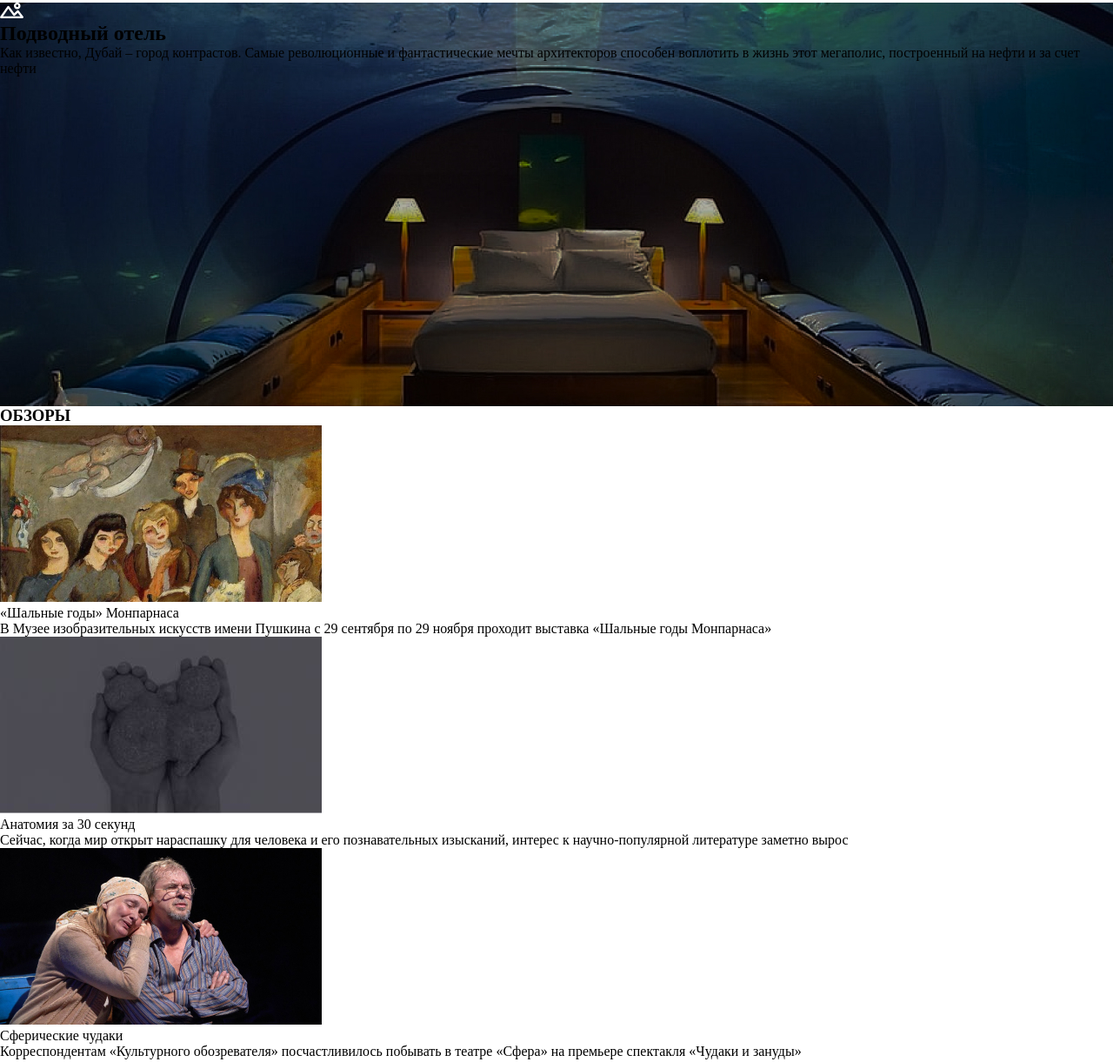
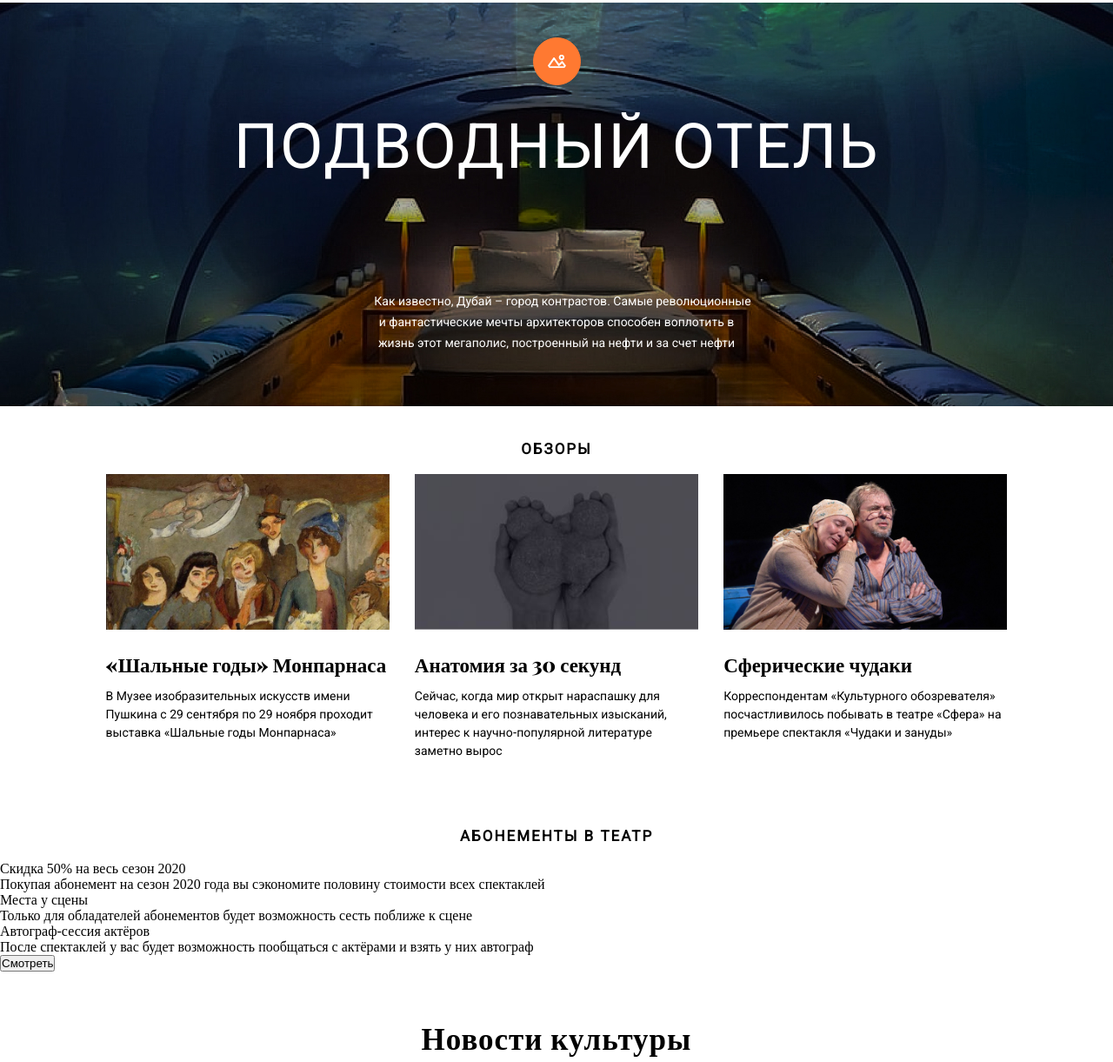
Before and after one commit to MrHaid1/HtmlAcademy, a plain HTML site: page index.html in a window 1280 px wide. Shown: the part 200-1421 px from the top of the page at 87% size. Drawn offline with nearby package versions, Linux system fonts and the light colour scheme.

Commit message:
add css style

```diff
--- a/index.html
+++ b/index.html
@@ -5,6 +5,7 @@
     <title>Новоти культуры</title>
     <link href="https://fonts.googleapis.com/css?family=Playfair+Display|Roboto&display=swap" rel="stylesheet">
     <link href="https://fonts.googleapis.com/css?family=Playfair+Display:900&display=swap" rel="stylesheet">
+    <link href="https://fonts.googleapis.com/css?family=Roboto&display=swap" rel="stylesheet">
     <link rel="stylesheet" href="style.css">
 </head>
 <body>
@@ -40,51 +41,28 @@
         <div class="overview">
             <div class="overview__item">
                 <a href="#" class="overview__link">
-                    <img src="img/ow1.jpg" alt="ow1">
-                </a>
-            </div>
-            <div class="overview__item">
-                <a href="#" class="overview__link">
+                    <img src="img/ow1.jpg" alt="ow1" class="overview__image">
                     <span class="overview__tittle">«Шальные годы» Монпарнаса</span>
-                </a>
-            </div>
-            <div class="overview__item">
-                <a href="#" class="overview__link"><p class="overview__text">В Музее изобразительных искусств имени Пушкина с
-                29 сентября по 29 ноября проходит выставка «Шальные годы Монпарнаса»</p>
+                    <p class="overview__text">В Музее изобразительных искусств имени Пушкина с
+                    29 сентября по 29 ноября проходит выставка «Шальные годы Монпарнаса»</p>
                 </a>
             </div>
 
             <div class="overview__item">
                 <a href="#" class="overview__link">
-                    <img src="img/ow2.jpg" alt="ow2">
-                </a>
-            </div>
-            <div class="overview__item">
-                <a href="#" class="overview__link">
+                    <img src="img/ow2.jpg" alt="ow2" class="overview__image">
                     <span class="overview__tittle">Анатомия за 30 секунд</span>
+                    <p class="overview__text">Сейчас, когда мир открыт нараспашку для человека
+                    и его познавательных изысканий, интерес к научно‑популярной литературе заметно вырос</p>
                 </a>
             </div>
 
             <div class="overview__item">
                 <a href="#" class="overview__link">
-                    <p class="overview__text">Сейчас, когда мир открыт нараспашку для человека
-                и его познавательных изысканий, интерес к научно‑популярной литературе заметно вырос</p>
-                </a>
-            </div>
-
-            <div class="overview__item">
-                <a href="#" class="overview__link">
-                    <img src="img/ow3.jpg" alt="ow3">
-                </a>
-            </div>
-            <div class="overview__item">
-                <a href="#" class="overview__link">
+                    <img src="img/ow3.jpg" alt="ow3" class="overview__image">
                     <span class="overview__tittle">Сферические чудаки</span>
-                </a>
-            </div>
-            <div class="overview__item">
-                <a href="#" class="overview__link">Корреспондентам «Культурного обозревателя»
-                посчастливилось побывать в театре «Сфера» на премьере спектакля «Чудаки и зануды»
+                    <p class="overview__text">Корреспондентам «Культурного обозревателя»
+                        посчастливилось побывать в театре «Сфера» на премьере спектакля «Чудаки и зануды»</p>
                 </a>
             </div>
         </div>
@@ -108,6 +86,7 @@
         </ul>
         <button class="info-button">Смотреть</button>
     </section>
+
     <footer class="footer-block">
         <h1 class="main-tittle">Новости культуры</h1>
         <nav class="menu-nav">
--- a/style.scss
+++ b/style.scss
@@ -32,20 +32,20 @@ $max-width: 1440px;
 
 .main-tittle {
   @extend %play-font;
-  @extend %margin;
+  display: flex;
   font-size: 35px;
   font-style: normal;
   font-weight: 900;
+  justify-content: center;
   letter-spacing: 1px;
   line-height: 47px;
-  max-width: 28.5%;
   padding-bottom: 3.512%;
   padding-top: 4.1%;
 }
 
 .menu-nav__list {
   display: flex;
- justify-content: space-around;
+  justify-content: space-around;
   margin-bottom: 3.2%;
   margin-left: 11.3%;
   margin-right: 9.3%;
@@ -68,5 +68,126 @@ $max-width: 1440px;
 .hotel {
   background: url('img/bg-main.jpg') no-repeat center center;
   background-size: cover;
+  display: flex;
+  flex-direction: column;
+  justify-content: flex-start;
+  align-items: center;
+  max-width: 100%;
   min-height: 464px;
 }
+
+.gallery-img {
+  border: 1px solid $accent;
+  border-radius: 50%;
+  background-color: $accent;
+  margin-top: 3.1%;
+  padding: 15px;
+  width: 55px;
+  height: 55px;
+}
+
+.hotel-tittle {
+  @extend %roboto-font;
+  font-weight: normal;
+  font-size: 72px;
+  line-height: 84px;
+  text-align: center;
+  letter-spacing: 2px;
+  text-transform: uppercase;
+  color: #fff;
+  margin: 2.3% 0 9.6%;
+}
+
+.hotel-text {
+ @extend %roboto-font;
+  font-weight: 400;
+  font-style: normal;
+  font-size: 14px;
+  line-height: 24px;
+  text-align: center;
+  color: #FFFFFF;
+  width: 35%;
+  min-height: 64px;
+  vertical-align: top;
+  text-indent: 14px;
+  margin-bottom: 3.5%;
+}
+
+.tittle {
+  @extend %roboto-font;
+  font-size: 17px;
+  font-style: normal;
+  font-weight: bold;
+  letter-spacing: 2px;
+  line-height: 20px;
+  margin-top: 3%;
+  margin-bottom: 1.5%;
+  display: flex;
+  justify-content: center;
+}
+
+.overview {
+  display: flex;
+  justify-content: center;
+  margin-left: 9.5%;
+  margin-right: 9.5%;
+  margin-bottom: 6%;
+
+}
+
+.overview__item {
+  display: flex;
+  flex-direction: column;
+  width: 34.6%;
+}
+
+.overview__item:nth-child(2) {
+  margin-right: 29px;
+  margin-left: 29px;
+}
+
+.overview__tittle {
+  @extend %play-font;
+  font-style: normal;
+  font-weight: 900;
+  font-size: 23px;
+  line-height: 31px;
+  display: inline-block;
+  max-width: 100%;
+  margin:20px 0 11px;
+}
+
+.overview__image {
+  max-width: 100%
+}
+
+.overview__text {
+  @extend %roboto-font;
+  font-style: normal;
+  font-weight: normal;
+  font-size: 14px;
+  line-height: 150%;
+  max-width: 100%;
+  display: inline-block;
+}
+
+
+@media screen and (max-width: 1024px) {
+  .menu-nav__list {
+    max-width: 70%;
+  }
+
+  .menu-nav__item {
+    margin-right: 1.5%;
+  }
+
+  .hotel-text {
+    width: 50%;
+  }
+}
+
+@media screen and (max-width: 376px) {
+  .overview {
+    flex-direction: column;
+  }
+}
```
Also changed, not shown: style.css, 1 other file.
